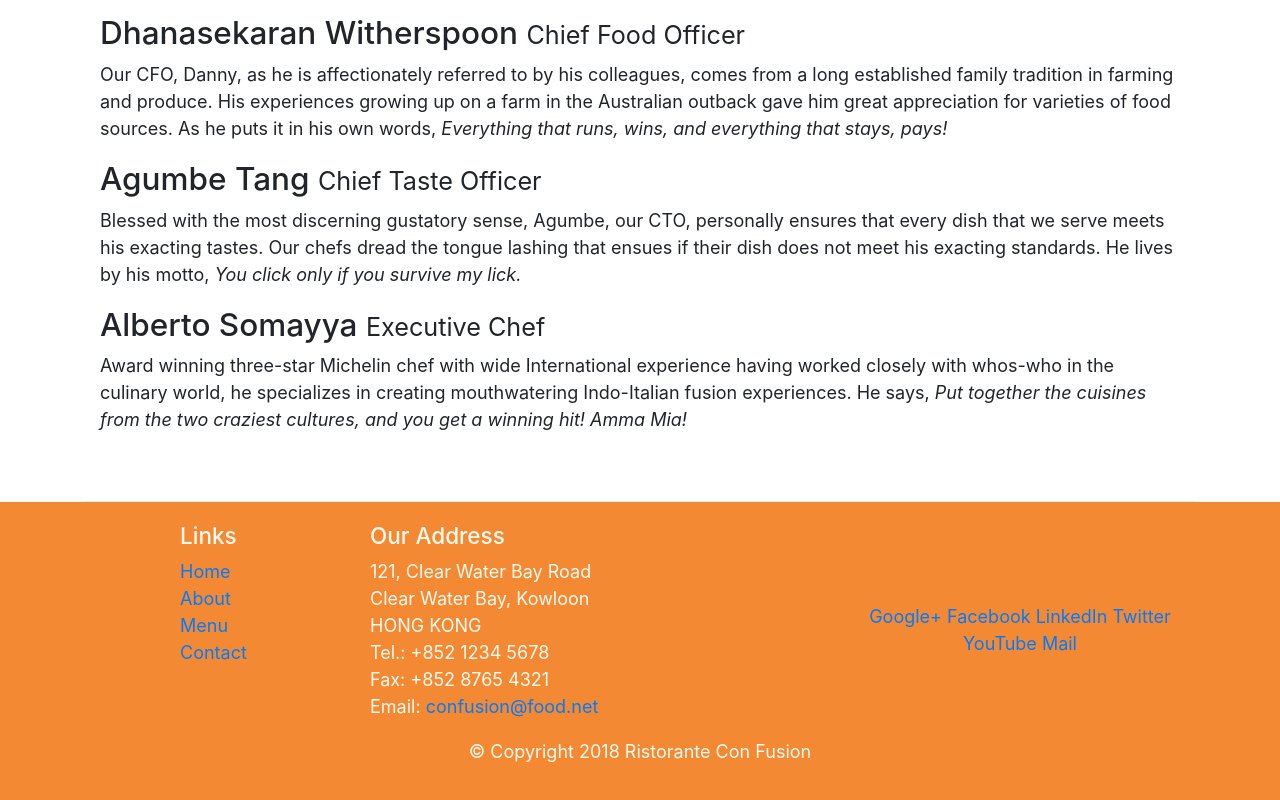
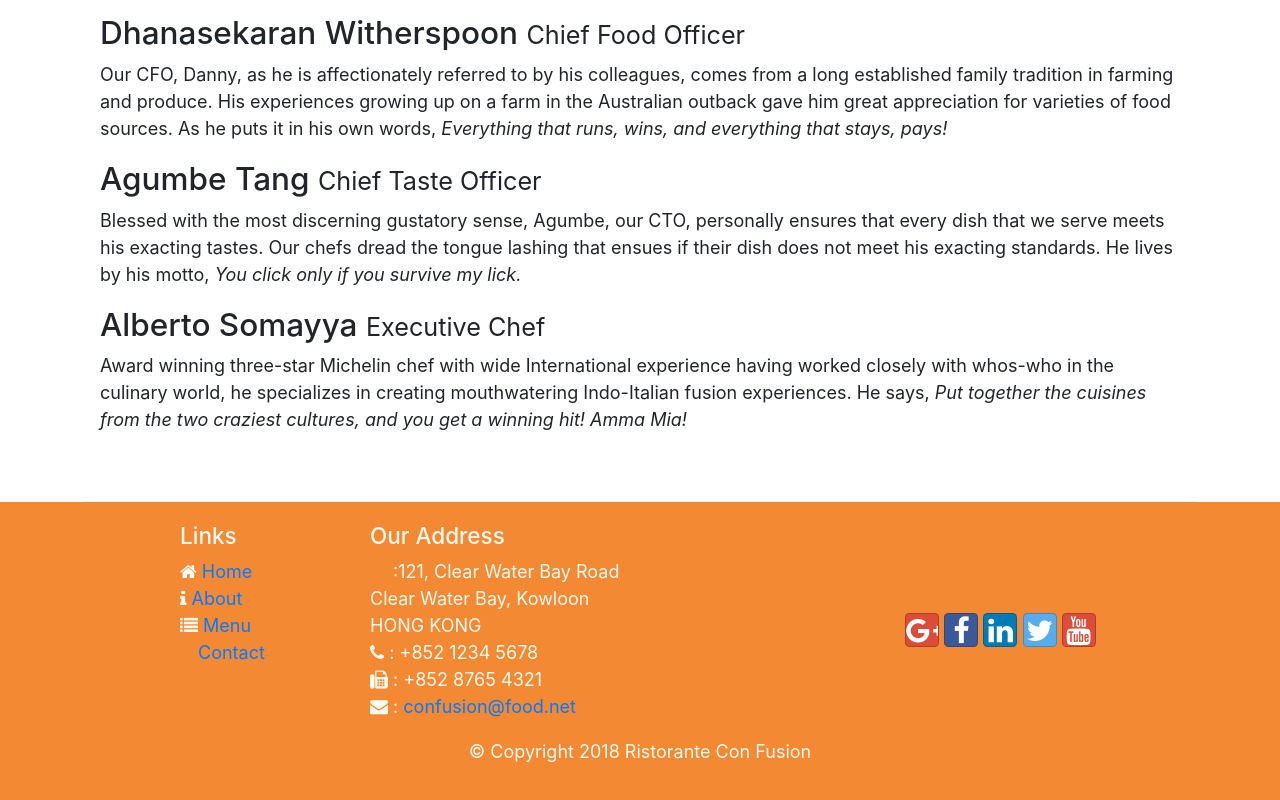
Before and after one commit to qmnguyenw/conFusion, a website: page aboutus.html in a window 1280 px wide. Shown: the part 1246-2046 px from the top of the page. Drawn offline with nearby package versions, Linux system fonts and the light colour scheme.

Commit message:
fonticon

```diff
--- a/aboutus.html
+++ b/aboutus.html
@@ -12,7 +12,9 @@
 
     <!-- Bootstrap CSS -->
     <link rel="stylesheet" type="text/css" href="node_modules/bootstrap/dist/css/bootstrap.min.css">
-
+    <link rel="stylesheet" type="text/css" href="node_modules/bootstrap-social/bootstrap-social.css">
+    <!-- Font Awesome -->
+    <link rel="stylesheet" type="text/css" href="node_modules/font-awesome/css/font-awesome.min.css">
     <!-- CSS bonus -->
     <link rel="stylesheet" type="text/css" href="css/styles.css">
 
@@ -28,10 +30,10 @@
          <a class="navbar-brand mr-auto" href="./index.html">Ristorante Con Fusion</a>
          <div class="collapse navbar-collapse" id="Navbar">
              <ul class="navbar-nav mr-auto">
-                 <li class="nav-item"><a class="linknav nav-link" href="./index.html">Home</a></li>
-                 <li class="nav-item active"><a class="linknav nav-link" href="#">About Us</a></li>
-                 <li class="nav-item"><a class="linknav nav-link" href="#">Menu</a></li>
-                 <li class="nav-item"><a class="linknav nav-link" href="#">Contact</a></li>
+                 <li class="nav-item"><a class="nav-link" href="./index.html"><span class="fa fa-home fa-sm"/>Home</a></li>
+                 <li class="nav-item active"><a class="nav-link" href="#"><span class="fa fa-info fa-sm"/>About Us</a></li>
+                 <li class="nav-item"><a class="nav-link" href="#"><span class="fa fa-list fa-sm"/>Menu</a></li>
+                 <li class="nav-item"><a class="nav-link" href="#"><span class="fa fa-address-card fa-sm"/>Contact</a></li>
              </ul>
          </div>
      </div>
@@ -99,31 +101,31 @@
                 <div class="col-4 offset-1 col-sm-2">
                     <h5>Links</h5>
                     <ul class="list-unstyled">
-                        <li><a href="./index.html">Home</a></li>
-                        <li><a href="#">About</a></li>
-                        <li><a href="#">Menu</a></li>
-                        <li><a href="#">Contact</a></li>
+                        <li><i class="fa fa-home fa-sm"></i>        <a href="./index.html">Home</a></li>
+                        <li><i class="fa fa-info fa-sm"></i>        <a href="#">About</a></li>
+                        <li><i class="fa fa-list fa-sm"></i>        <a href="#">Menu</a></li>
+                        <li><i class="fa fa-address-card fa-sm"></i><a href="#">Contact</a></li>
                     </ul>
                 </div>
                 <div class="col-7 col-sm-5">
                     <h5>Our Address</h5>
                     <address>
-		              121, Clear Water Bay Road<br>
-		              Clear Water Bay, Kowloon<br>
-		              HONG KONG<br>
-		              Tel.: +852 1234 5678<br>
-		              Fax: +852 8765 4321<br>
-		              Email: <a href="mailto:confusion@food.net">confusion@food.net</a>
-		           </address>
+                      <i class="fa fa-address-book"></i> :121, Clear Water Bay Road<br>
+                      Clear Water Bay, Kowloon<br>
+                      HONG KONG<br>
+                      <i class="fa fa-phone fa-sm"></i> : +852 1234 5678<br>
+                      <i class="fa fa-fax fa-sm"></i> : +852 8765 4321<br>
+                      <i class="fa fa-envelope fa-sm"></i> : <a href="mailto:confusion@food.net">confusion@food.net</a>
+                   </address>
                 </div>
                 <div class="col-12 col-sm-4 align-self-center">
                     <div class="text-center">
-                        <a href="http://google.com/+">Google+</a>
-                        <a href="http://www.facebook.com/profile.php?id=">Facebook</a>
-                        <a href="http://www.linkedin.com/in/">LinkedIn</a>
-                        <a href="http://twitter.com/">Twitter</a>
-                        <a href="http://youtube.com/">YouTube</a>
-                        <a href="mailto:">Mail</a>
+                        <a class="btn btn-social-icon btn-google" href="http://google.com/+"><i class="fa fa-google-plus"></i></a>
+                        <a class="btn btn-social-icon btn-facebook" href="http://www.facebook.com/profile.php?id="><i class="fa fa-facebook"></i></a>
+                        <a class="btn btn-social-icon btn-linkedin" href="http://www.linkedin.com/in/"><i class="fa fa-linkedin"></i></a>
+                        <a class="btn btn-social-icon btn-twitter" href="http://twitter.com/"><i class="fa fa-twitter"></i></a>
+                        <a class="btn btn-social-icon btn-google" href="http://youtube.com/"><i class="fa fa-youtube"></i></a>
+                        <a class="btn btn-social-icon" href="mailto:"><i class="fa fa-envelope-open"></i></a>
                     </div>
                 </div>
            </div>
--- a/css/styles.css
+++ b/css/styles.css
@@ -43,3 +43,7 @@ body {
 	background-color: black;
 	color: orange;
 }
+
+.navbar-brand {
+	font-size: 25px;
+}
--- a/package.json
+++ b/package.json
@@ -15,6 +15,8 @@
   },
   "dependencies": {
     "bootstrap": "^4.0.0",
+    "bootstrap-social": "^5.1.1",
+    "font-awesome": "^4.7.0",
     "jquery": "^3.3.1",
     "popper.js": "^1.12.9"
   }
```
Also changed, not shown: index.html (+21 -18 lines), 1 other file.
